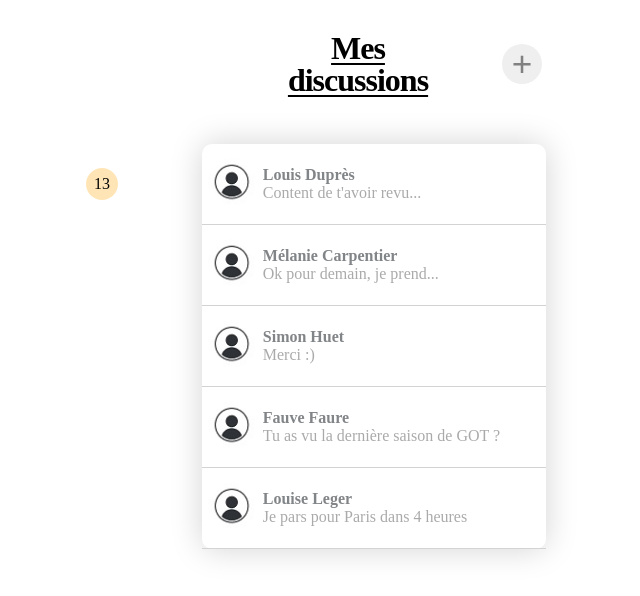
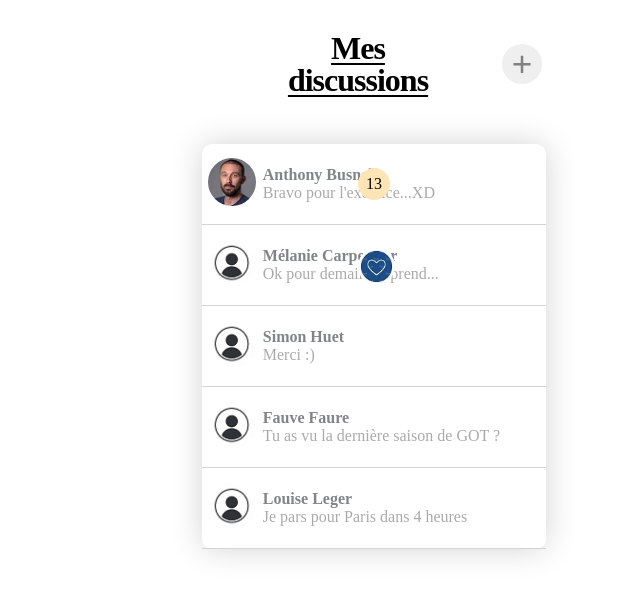
Before and after one commit to JB-Doffemont/React_practice, a React (Create React App) app: page / in a window 1280 px wide. Shown: the top 596 px of the page, without its empty margins (266-906 px from the left). Built offline with nearby package versions, Linux system fonts and the light colour scheme.

Commit message:
commit style

```diff
--- a/src/components/Contact.tsx
+++ b/src/components/Contact.tsx
@@ -6,7 +6,7 @@ import Card from './Card';
 
 const Contact = () => {
 
-    const [contact] = useState({contactData});
+    // const [contact] = useState({contactData});
     return (
         <div className='main_contactContainer'>
 
@@ -20,7 +20,9 @@ const Contact = () => {
                 </div>
               );
                })}
-                <div className="heart"></div>
+                <div className="heart">
+                  <img src="./heart.jpg" alt="" />
+                </div>
                 <div className="number">
                   <div>
                     <p>13</p>
--- a/src/data/contactData.ts
+++ b/src/data/contactData.ts
@@ -1,9 +1,9 @@
  export const contactData : {avatar: string, name: string, firstname: string, message: string}[] = [
     {
-        avatar: "./avatar.jpg",
-        name: "Duprès",
-        firstname: "Louis",
-        message: "Content de t'avoir revu...",
+        avatar: "./anthony.jpg",
+        name: "Busnel",
+        firstname: "Anthony",
+        message: "Bravo pour l'exercice...XD",
     },
     {
         avatar: "./avatar.jpg",
--- a/src/style/main.css
+++ b/src/style/main.css
@@ -109,5 +109,58 @@ img {
   justify-content: center;
   position: absolute;
   top: 10.5rem;
-  left: 22rem;
+  left: 20rem;
 }
+
+.heart {
+  position: absolute;
+  top: 15.5rem;
+  left: 20rem;
+}
+
+.heart img {
+  height: 2.3rem;
+  width: 2.3rem;
+}
+
+@media only screen and (min-width: 768px) {
+  .number {
+    position: absolute;
+    top: 10.5rem;
+    left: 31rem;
+  }
+
+  .heart {
+    position: absolute;
+    top: 15.5rem;
+    left: 31rem;
+  }
+}
+
+@media only screen and (min-width: 1024px) {
+  .number {
+    position: absolute;
+    top: 10.5rem;
+    left: 39rem;
+  }
+
+  .heart {
+    position: absolute;
+    top: 15.5rem;
+    left: 39rem;
+  }
+}
+
+@media only screen and (min-width: 1440px) {
+  .number {
+    position: absolute;
+    top: 10.5rem;
+    left: 53rem;
+  }
+
+  .heart {
+    position: absolute;
+    top: 15.5rem;
+    left: 53rem;
+  }
+}
```
Also changed, not shown: public/anthony.jpg (added), public/heart.jpg (added).
